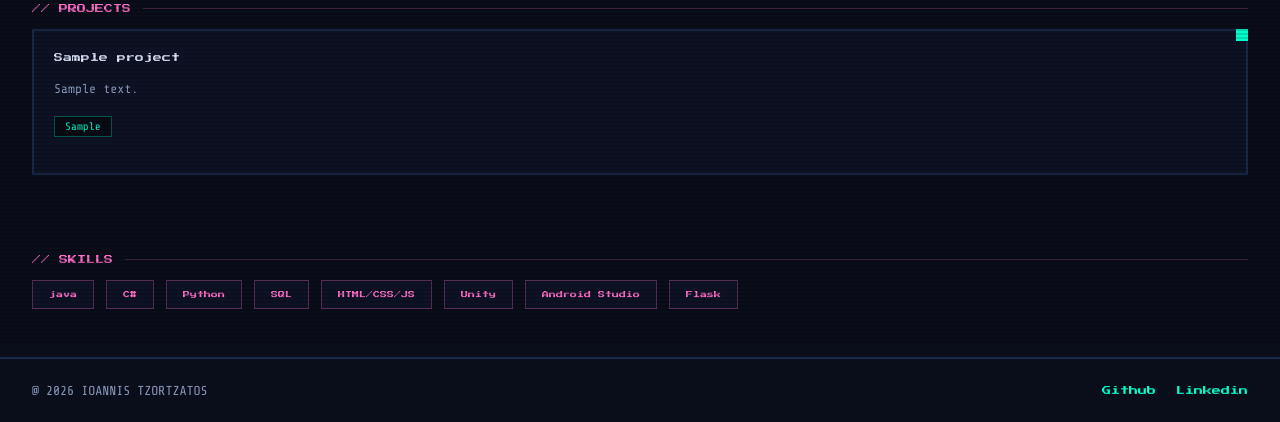
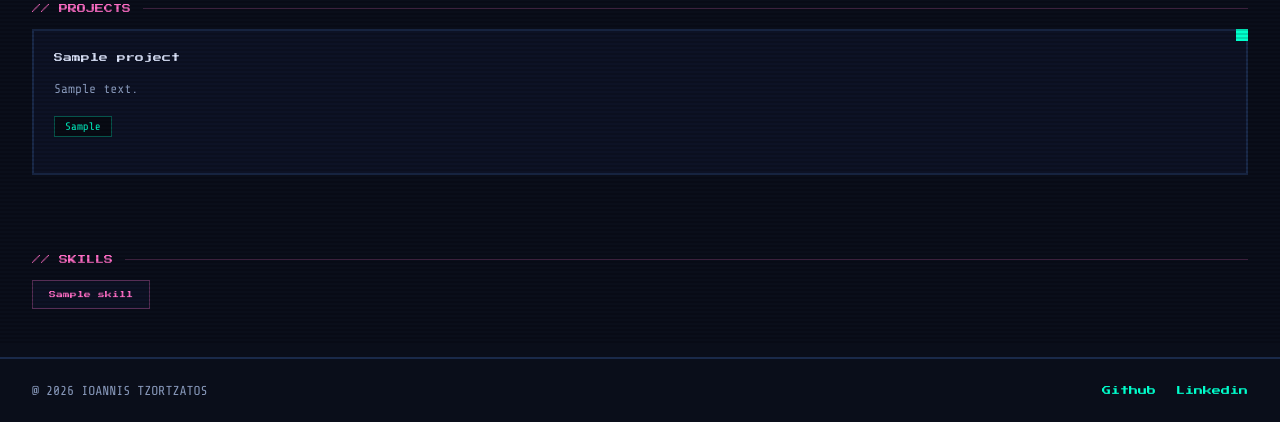
Before and after one commit to IoannisTzor/portfolio, a Flask app: template templates/index.html in a window 1280 px wide. Shown: the part 457-879 px from the top of the page. Run offline with Flask 3, Linux system fonts and the light colour scheme; tables that the repository leaves empty hold one stand-in row (values such as "Sample post"); the template is opened without the code that fills it: values that come from a table or form of the project are taken from there, most other values are stand-ins (such as "Sample title", 1, 10 or a date in 2020).

Commit message:
Make the skills section dynamic

```diff
--- a/app.py
+++ b/app.py
@@ -13,8 +13,11 @@ db.init_app(app)
 @app.route('/')
 def index():
     projects = Project.query.all()
-    return render_template('index.html',projects = projects)
-
+    skills = set()
+    for project in projects:
+        for tech in project.technologies.split(','):
+            skills.add(tech.strip())
+    return render_template('index.html', projects=projects, skills=skills)
 @app.route('/project/<int:project_id>')
 def project(project_id):
     project = Project.query.get(project_id)
--- a/static/css/style.css
+++ b/static/css/style.css
@@ -395,3 +395,18 @@ footer {
     color: inherit;
     display: block;
 }
+.skill-active {
+    background: var(--pink);
+    color: var(--bg);
+    border-color: var(--pink);
+}
+* {
+    cursor: default;
+}
+
+a, .skill, .card-link, .card-link * {
+    cursor: pointer;
+}
+.card-disabled {
+    pointer-events: none;
+}
--- a/templates/index.html
+++ b/templates/index.html
@@ -60,7 +60,7 @@
 <div class="projects-grid" id="projects">
     {% for project in projects %}
     <a href="{{ url_for('project', project_id=project.id) }}" class="card-link">
-    <div class="project-card">
+    <div class="project-card" data-technologies="{{ project.technologies.lower() }}">
         <div class="project-title">{{ project.title }}</div>
         <div class="project-desc">{{ project.description }}</div>
         <div class="project-tags">
@@ -74,14 +74,9 @@
 </div>
 <div class="section-label">// SKILLS</div>
 <div class="skills-grid" id="skills">
-    <div class = "skill">java</div>
-    <div class = "skill">C#</div>
-    <div class = "skill">Python</div>
-    <div class = "skill">SQL</div>
-    <div class = "skill">HTML/CSS/JS</div>
-    <div class = "skill">Unity</div>
-    <div class = "skill">Android Studio</div>
-    <div class = "skill">Flask</div>
+    {% for skill in skills %}
+    <div class="skill">{{ skill }}</div>
+    {% endfor %}
 </div>
 </main>
 <script>
@@ -128,6 +123,41 @@
     }
 
     type();
+
+    const skills = document.querySelectorAll('.skill');
+    const cards = document.querySelectorAll('.project-card');
+    let activeSkill = null;
+
+    skills.forEach(skill => {
+        skill.addEventListener('click', () => {
+            const selected = skill.textContent.toLowerCase();
+
+            if (activeSkill === selected) {
+                activeSkill = null;
+                cards.forEach(card => {
+                    card.style.opacity = '1';
+                    card.closest('a').classList.remove('card-disabled');
+                });
+                skills.forEach(s => s.classList.remove('skill-active'));
+                return;
+            }
+
+            activeSkill = selected;
+            skills.forEach(s => s.classList.remove('skill-active'));
+            skill.classList.add('skill-active');
+
+            cards.forEach(card => {
+                const techs = card.dataset.technologies;
+                if (techs.includes(selected)) {
+                     card.style.opacity = '1';
+                    card.closest('a').classList.remove('card-disabled');
+                } else {
+                    card.style.opacity = '0.2';
+                    card.closest('a').classList.add('card-disabled');
+                }
+            });
+        });
+    });
 </script>
 <footer>
         <div class="footer-copy" id="contact">@ 2026 IOANNIS TZORTZATOS</div>
```
